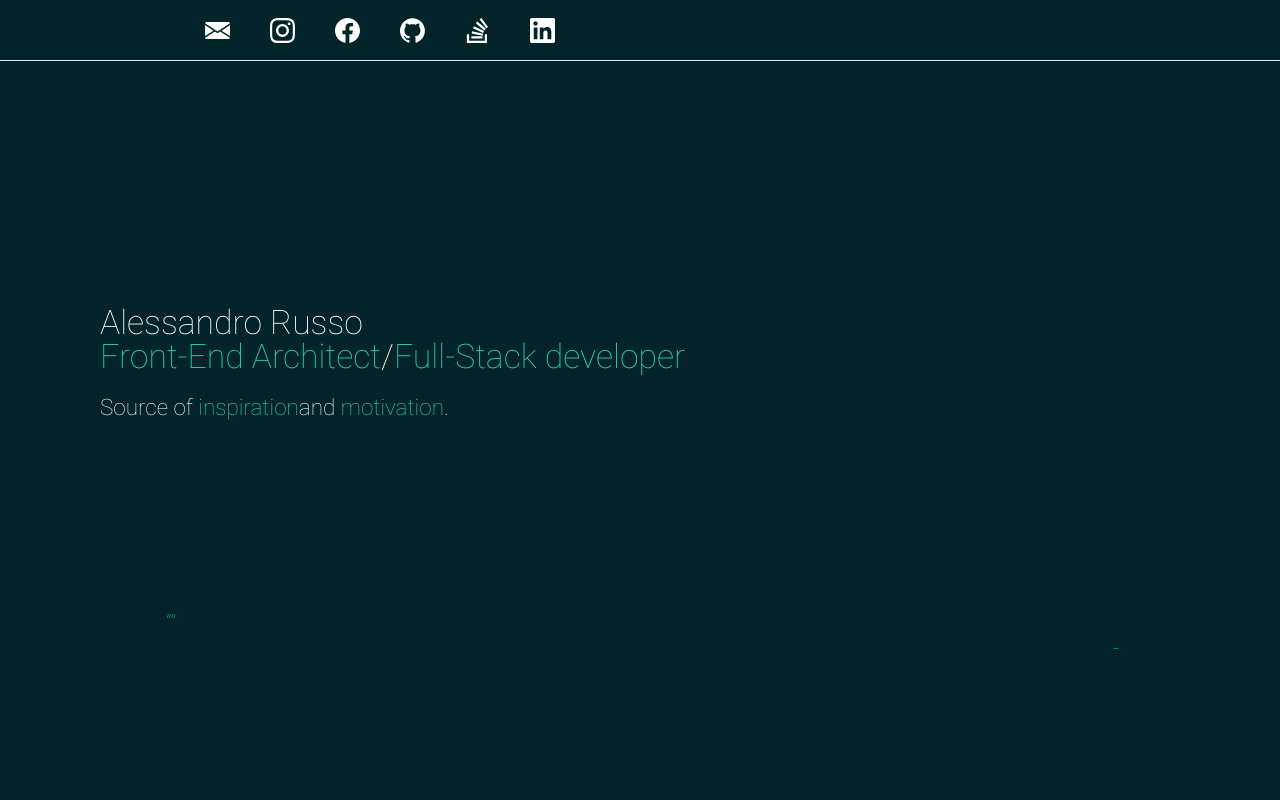
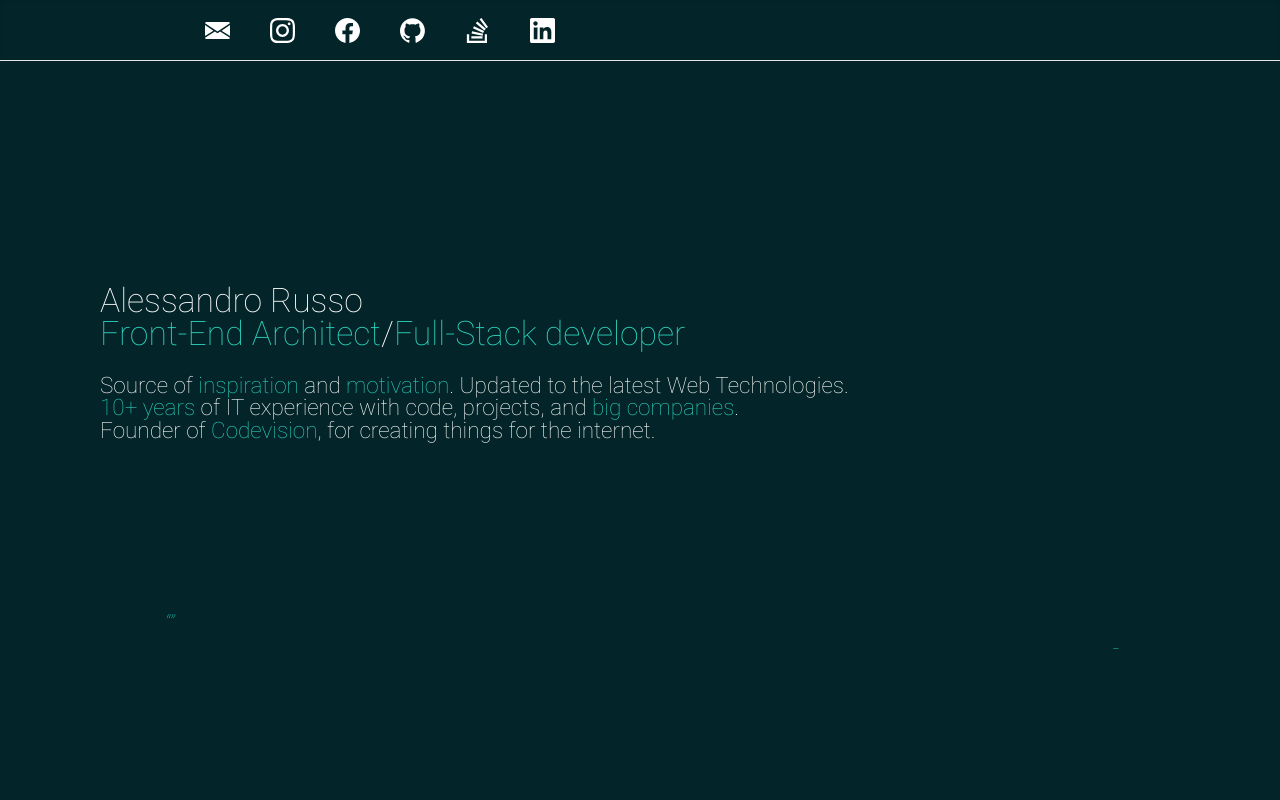
Before and after one commit to Alessandroinfo/alessandro-russo, a Next.js app: page / in a window 1280 px wide. Shown: the top 800 px of the page. Built offline with nearby package versions, Linux system fonts and the light colour scheme; no server answers; what @ky-is/tailwindcss-plugin-width-height, tailwindcss-alpha would draw is missing.

Commit message:
- Migrazione Next.js

```diff
--- a/app/page.tsx
+++ b/app/page.tsx
@@ -127,8 +127,14 @@ export default function Home() {
                             <br/>
                         </h1>
                         <h2 className="mt-8 font-thin leading-none">
-                            Source of <span className="text-teal-400">inspiration</span>
-                            and <span className="text-teal-400">motivation</span>.
+                            Source of <span className="text-teal-400">inspiration</span> and <span
+                            className="text-teal-400">motivation</span>. Updated to the latest Web Technologies.
+                            <br/>
+                            <span className="text-teal-400">10+ years</span> of IT experience with code, projects,
+                            and <span className="text-teal-400">big companies</span>.
+                            <br/>
+                            Founder of <span className="text-teal-400">Codevision</span>, for creating things for the
+                            internet.
                         </h2>
                     </div>
                 </div>
```
